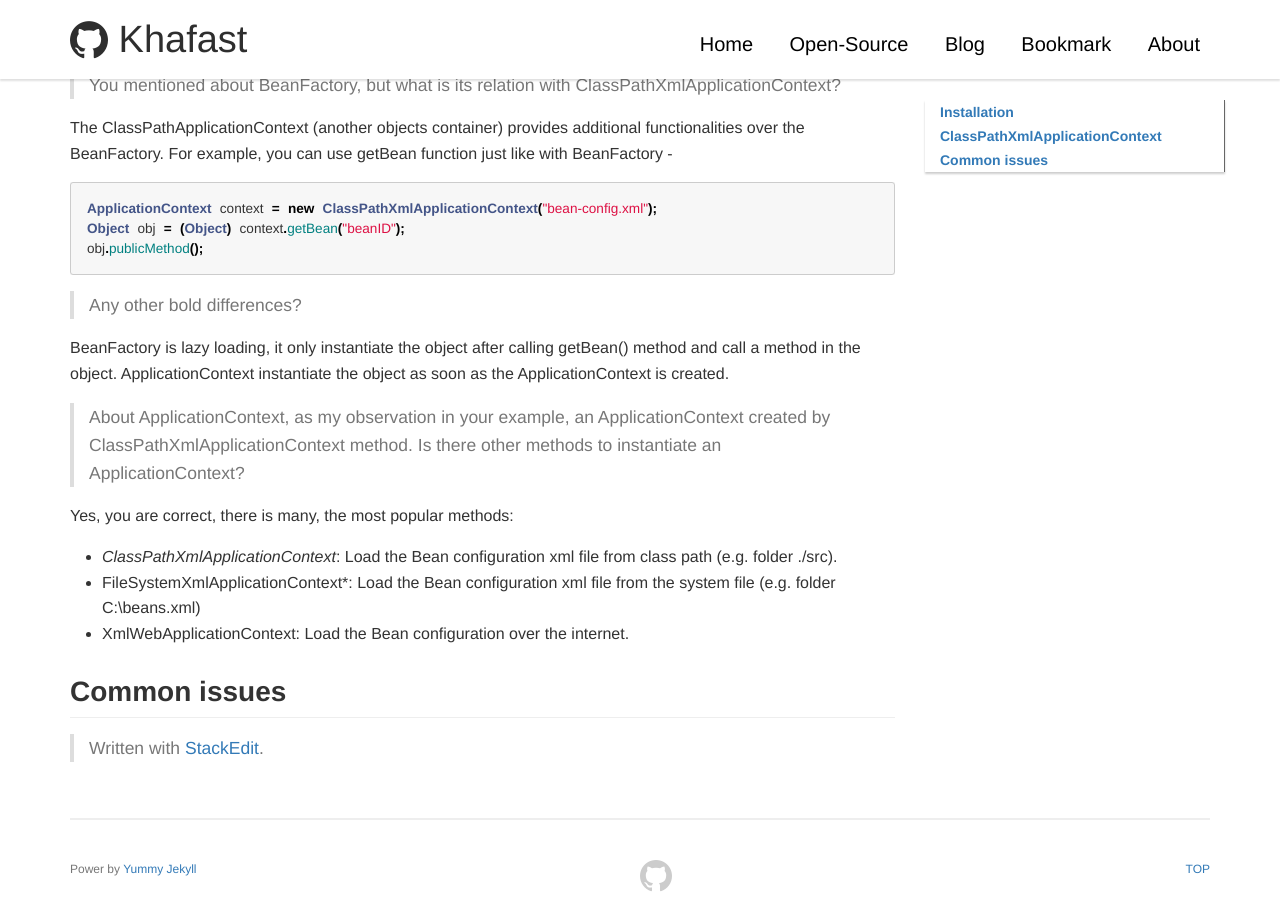
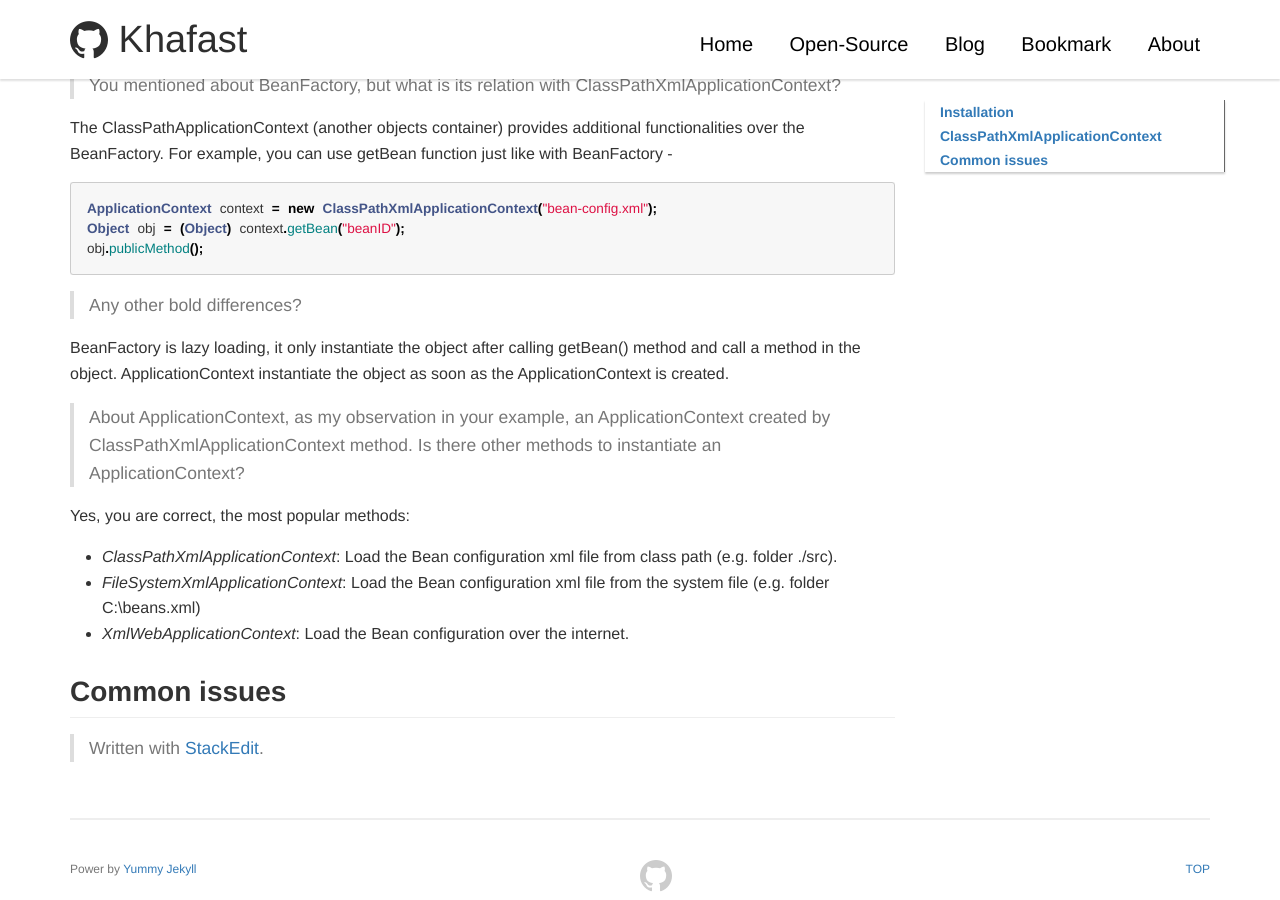
Before and after one commit to khafast/khafast.github.io, a Jekyll site: the page built from _posts/2018/2018-12-22-Overview-Java-Spring-MVC.md, in a window 1280 px wide and 900 px high, scrolled down 954 px. Built offline with Jekyll 4.4.1, drawn with Linux system fonts in a browser that asks for light colours; our own code applies the rules of GitHub Pages for plain Markdown files; comment, search, counter and statistics services are not loaded.

Commit message:
_posts/2018/2018-12-22-Overview-Java-Spring-MVC.md updated from https://stackedit.io/

```diff
--- a/_posts/2018/2018-12-22-Overview-Java-Spring-MVC.md
+++ b/_posts/2018/2018-12-22-Overview-Java-Spring-MVC.md
@@ -33,16 +33,16 @@ ApplicationContext instantiate the object as soon as the ApplicationContext is c
 > About ApplicationContext, as my observation in your example, an ApplicationContext created by ClassPathXmlApplicationContext method.
 > Is there other methods to instantiate an ApplicationContext?
 
-Yes, you are correct, there is many, the most popular methods:
+Yes, you are correct,  the most popular methods:
 
 - *ClassPathXmlApplicationContext*: Load the Bean configuration xml file from class path (e.g. folder ./src).
-- FileSystemXmlApplicationContext*: Load the Bean configuration xml file from the system file (e.g. folder C:\beans.xml)
-- XmlWebApplicationContext: Load the Bean configuration over the internet.
+- *FileSystemXmlApplicationContext*: Load the Bean configuration xml file from the system file (e.g. folder C:\beans.xml)
+- *XmlWebApplicationContext*: Load the Bean configuration over the internet.
 
 ## Common issues
 
 > Written with [StackEdit](https://stackedit.io/).
 <!--stackedit_data:
-eyJoaXN0b3J5IjpbLTIwNDk4NTg5NzEsLTE4NjUwMzE2NDQsLT
+eyJoaXN0b3J5IjpbLTE4NTEwNTcyNzgsLTE4NjUwMzE2NDQsLT
 ExOTY3MTQ3MzYsLTg2MDU3MDA4NywxNDY5NzI3OTA4XX0=
 -->
```
